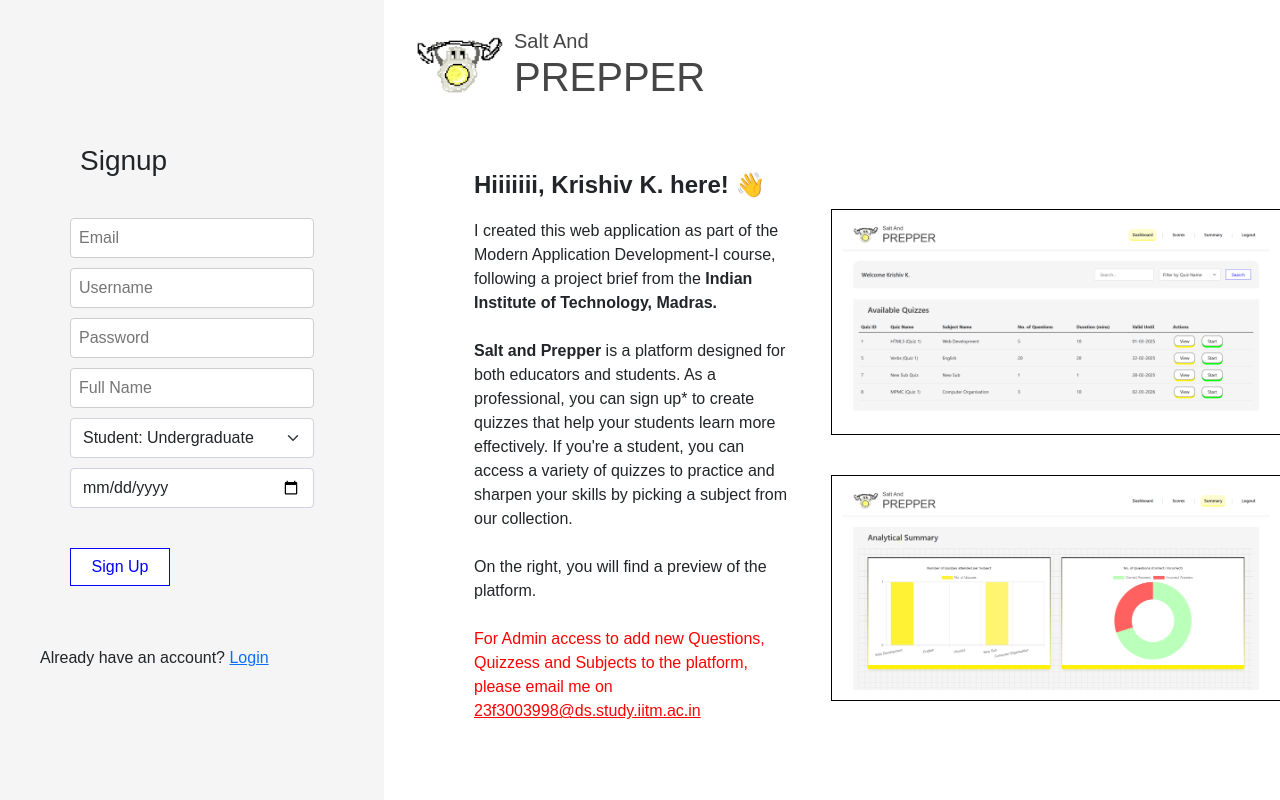
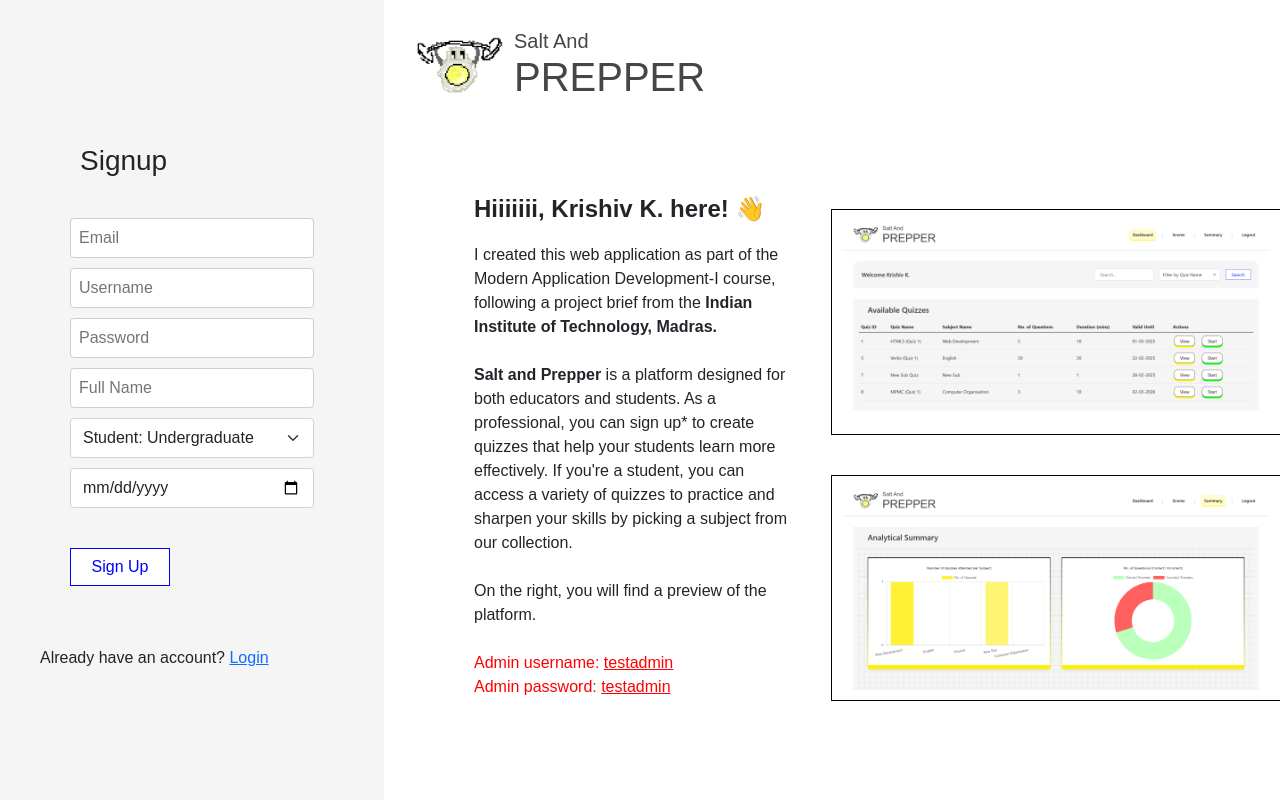
Before and after one commit to krishiv1545/salt-and-prepper, a Flask app: page / in a window 1280 px wide. Run offline with Flask 3, Linux system fonts and the light colour scheme; parts of the project's set-up code (start-up, migrations or seed data) failed here and were passed over.

Commit message:
Provided admin credentials to signup and login components

```diff
--- a/templates/signup.html
+++ b/templates/signup.html
@@ -102,10 +102,9 @@
                 collection. <br /><br />
                 On the right, you will find a preview of the platform.
                 <br /><br />
-                <span style="color: red"
-                  >For Admin access to add new Questions, Quizzess and Subjects
-                  to the platform, please email me on
-                  <u>23f3003998@ds.study.iitm.ac.in</u>
+                <span style="color: red">
+                  Admin username: <u>testadmin</u><br>
+                  Admin password: <u>testadmin</u>
                 </span>
               </p>
             </div>
```
Also changed, not shown: templates/login.html (+3 -10 lines).
